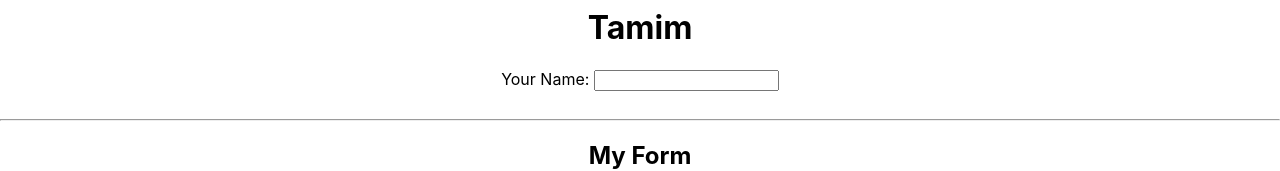
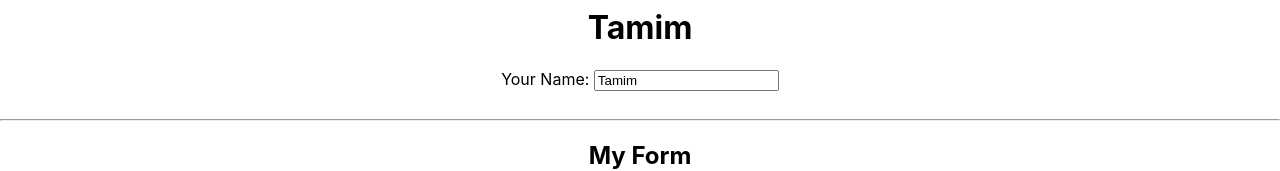
Before and after one commit to Isaladwy/react-revision, a React (Create React App) app: page / in a window 1280 px wide. Shown: the part 175-346 px from the top of the page. Built offline with nearby package versions, Linux system fonts and the light colour scheme.

Commit message:
refactor: lift state up to App component for MyButton and MyInput
Move the state management for `name` and `setName` from `MyButton` and `MyInput` to the `App` component to centralize state handling and improve component reusability.

```diff
--- a/src/App.js
+++ b/src/App.js
@@ -6,15 +6,18 @@ import MyForm from './components/MyForm';
 import MyInput from './components/MyInput';
 import Posts from './components/Posts';
 import SideBar from './components/SideBar';
+import { useState } from 'react';
 
 const showArticle = true;
 const secondArticle = 'This is the second article';
 function App() {
+  const [name, setName] = useState('Tamim');
+
   return (
     <div className="App">
       <Header />
-      <MyButton />
-      <MyInput />
+      <MyButton name={name} setName={setName} />
+      <MyInput name={name} setName={setName} />
       <br/>
       <MyForm />
       <div className="main-container">
--- a/src/components/MyButton.jsx
+++ b/src/components/MyButton.jsx
@@ -1,17 +1,17 @@
-import React, { useState } from 'react';
 
-function MyButton() {
-  const [name, setName] = useState('Tamim');
+
+
+function MyButton({ name, setName }) {
+  function handleClick() {
+    setName((prevName) => (prevName === 'Tamim' ? 'Tito' : 'Tamim'));
+  }
+
   return (
     <div style={{margin: '20px'}}>
       <button onClick={handleClick}>Click Me</button>
       <h1>{name}</h1>
     </div>
   );
-
-  function handleClick() {
-    setName((prevName) => (prevName === 'Tamim' ? 'Tito' : 'Tamim'));
-  }
 }
 
 export default MyButton;
--- a/src/components/MyInput.jsx
+++ b/src/components/MyInput.jsx
@@ -1,16 +1,11 @@
-import { useState } from 'react';
-
-function MyInput() {
-  const [inputValue, setInputValue] = useState('');
-
+function MyInput({ name, setName }) {
   function handleChange(event) {
-    setInputValue(event.target.value);
+    setName(event.target.value);
   }
-
   return (
     <div>
       <label>Your Name: </label>
-      <input type="text" onChange={handleChange} value={inputValue} />
+      <input type="text" value={name} onChange={handleChange} />
     </div>
   );
 }
```
